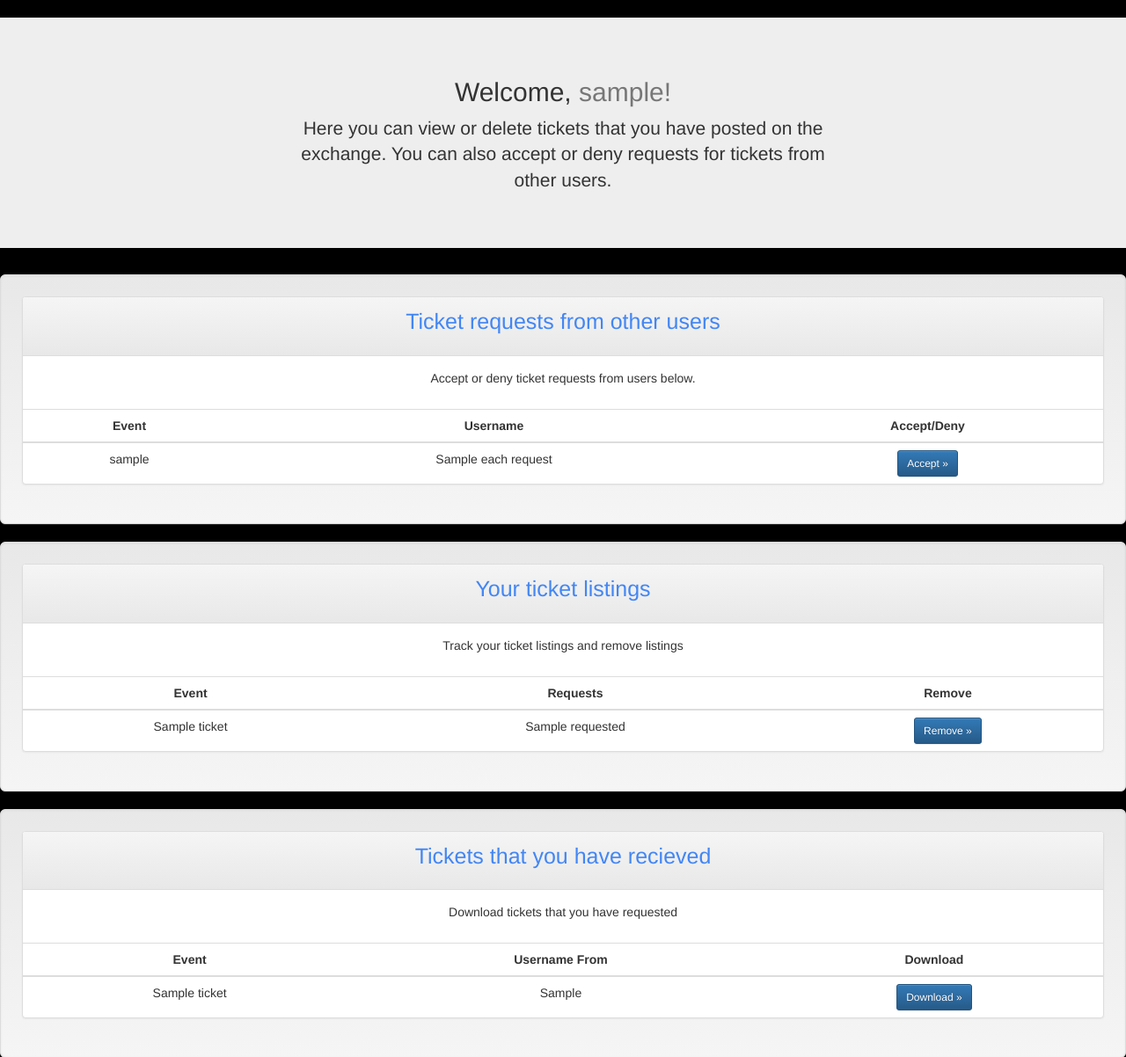
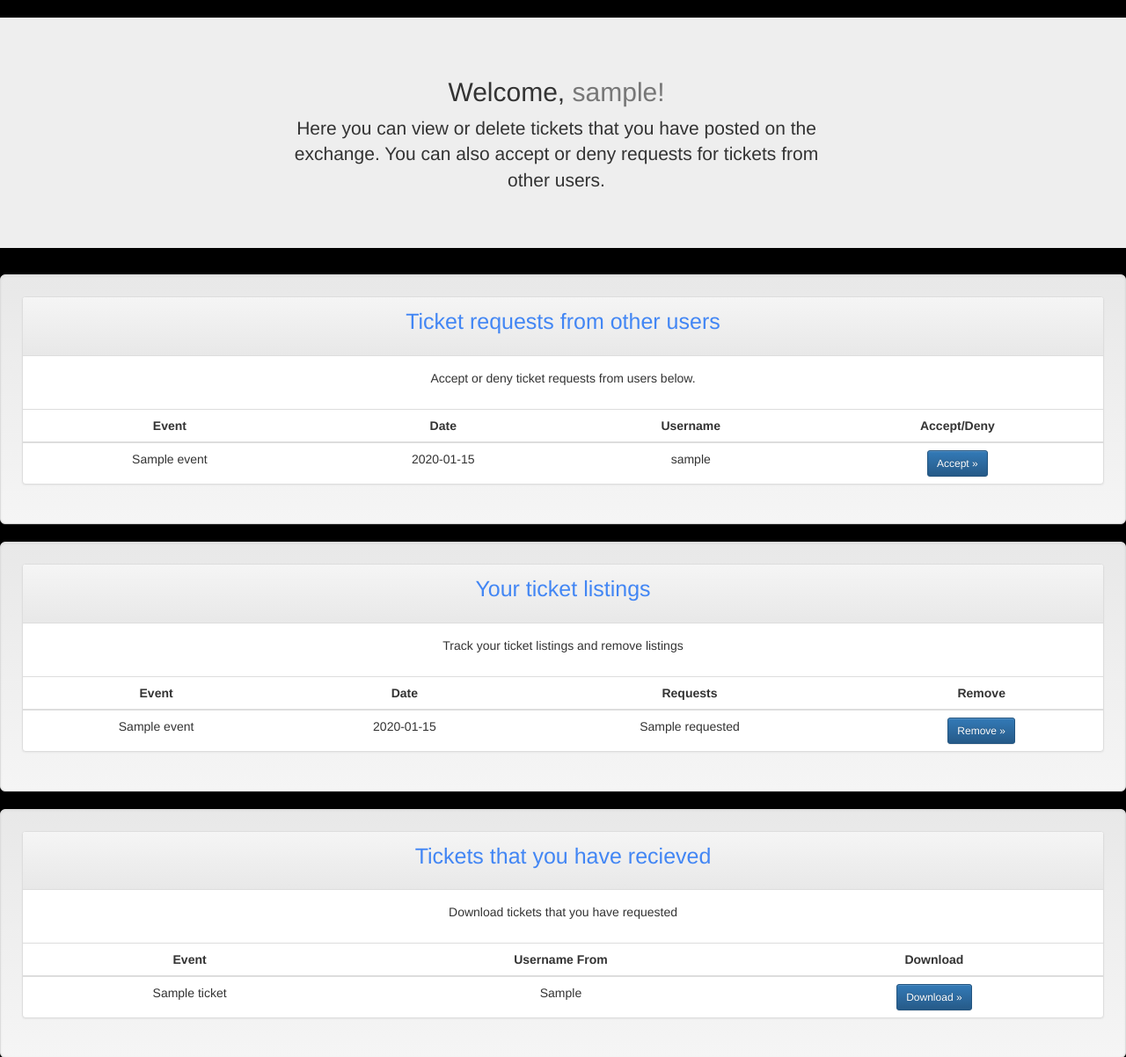
Before and after one commit to Flyer107/TickeX_DB, a Flask app: template templates/account.html in a window 1280 px wide. Shown: the part 52-1254 px from the top of the page at 88% size. Run offline with Flask 2, Linux system fonts and the light colour scheme; the visitor is signed in with stand-in values (Sample User, id 1); the template is opened without the code that fills it: most values are stand-ins (such as "Sample title", 1, 10 or a date in 2020); parts of the project's set-up code (start-up, migrations or seed data) failed here and were passed over; some libraries are stand-ins or nearby versions.

Commit message:
add ticket complete, working on request ticket

```diff
--- a/app.py
+++ b/app.py
@@ -58,7 +58,7 @@ app.config['TEMPLATES_AUTO_RELOAD'] = True
 settings = getKeys()
 ROOT_DIR = os.path.dirname(os.path.abspath(__file__))
 #UPLOAD_FOLDER = os.path.join(ROOT_DIR, settings.get("FOLDER_NAME"))
-slash = "/"
+slash = "/" if settings.get("SLASH", False) else "\\"
 UPLOAD_FOLDER = ROOT_DIR + slash + settings.get("FOLDER_NAME")
 # print(UPLOAD_FOLDER)
 ALLOWED_EXTENSIONS = set(['pdf', 'png', 'jpg', 'jpeg'])
@@ -183,7 +183,6 @@ def index_manager( mydb, args ):
 
 @app.route('/', methods=["GET", "POST"])
 def index():
-    print(session.get("user_id"))
     if request.method=="POST":
         ticket_id = request.form.get('ticket_id')
         session['current_ticket'] = ticket_id
@@ -194,56 +193,73 @@ def index():
         return gameList
     else:
         return render_template('error_page.html', error="Something went wrong.")
+def parse_game_obj(game_obj, args):
+    game_obj.pop('Tickets')
+    game_obj.pop('_id')
+    for key, value in args.items():
+        game_obj[key] = value
+    return game_obj
 
 def add_ticket_manager(mydb, args):
     file = args.get('file')
     username = args.get('username')
-    gameName = args.get('gameName')
+    game_id = args.get('game_id')
     collection = mydb[user_db()]
     results = collection.find_one({'username': username})
     # as a double check to proceed, but this should always be true.
-    if results.get('uploads'):
-        if results.get('_id'):
-            filename = secure_filename(file.filename)
-            ticket_object = {'filename': filename, 'Event': gameName, 'requested': 'False', 'id': get_salt(15)}
-            collection.update_one({'username': username},
-                                    { '$push': {
-                                     'uploads': ticket_object } })
-            collection = mydb[games_db()]
-            game_result = gamescollection.find_one({'Event' : gameName})
-            ticket_object['username'] = username
-            gamescollection.update_one({'gameName' : gameName}, {"$push" : {'tickets': ticket_object }} )
-            slash = "/"
-            print(slash)
-            file.save( app.config['UPLOAD_FOLDER'] + slash + filename)
-            return True
+    if results.get('_id'):
+        game_collection = mydb[games_db()]
+        game_result = game_collection.find_one({'_id' : int(game_id)})
+                # print(game_result)
+        if not game_result:
+            return "Could not verify game."
+
+        # add the ticket object into the users uploads array.
+        filename = secure_filename(file.filename)
+        ticket_object = parse_game_obj(game_result, {'filename' : filename, 'game_id': game_id, 'ticket_id' : get_salt(15)} )
+        # ticket_object['requested'] = 'False'
+        collection.update_one({'username': username},
+                                { '$push': {
+                                 'uploads': ticket_object } })
+
+        # add the ticket object into the game's tickets array.
+        # add the uploader's username to the ticket object
+        ticket_object['username'] = username
+        game_collection.update_one({'_id' : int(game_id)}, {"$push" : {'Tickets': ticket_object }} )
+        # save the file in the uploads folder
+        slash = "/" if settings.get("SLASH", False) else "\\"
+        file.save( app.config['UPLOAD_FOLDER'] + slash + filename)
+        return ""
 
 def get_all_games(mydb, args):
     collection = mydb[games_db()]
     return collection.find({'_id': {'$gt' : -1 }})
+
 @app.route('/addTicket', methods=["GET", "POST"])
 def addTicket():
     if 'username' not in session:
         return redirect(url_for('index'))
 
+    error_message = ""
+
     if request.method == 'POST':
         if 'inputFile' not in request.files:
             return render_template('addTicket.html', error='No file uploaded.')
-        gameName = request.form.get('gameName')
+        game_id = request.form.get('game_id')
         file = request.files['inputFile']
 
         if file.filename == '':
             return render_template('addTicket.html', error='No file found.')
 
         if file and allowed_file(file.filename):
-            print(file.filename)
+
             username = session['username']
-            args = {'file' : file, 'username' : username, 'gameName' : gameName }
-            connect_to_db( add_ticket_manager, args)
+            args = {'file' : file, 'username' : username, 'game_id' : game_id }
+            error_message = connect_to_db( add_ticket_manager, args)
 
     gameList = connect_to_db( get_all_games, None)
 
-    return render_template('addTicket.html', game_list=gameList)
+    return render_template('addTicket.html', game_list=gameList, error=error_message)
 
 @app.route('/accept_request', methods=["POST"])
 def accept_request():
@@ -437,14 +453,16 @@ def request_ticket():
         mycollection = mydb[ settings.get('GAMES_DB') ]
         result = mycollection.find_one({'_id': int(ticket_id) })
         uploaded_tickets = []
-        if 'tickets' in result:
-            gameName = result.get('gameName')
-            for username in result.get('tickets'):
+        if 'Tickets' in result:
+            Event = result.get('Event')
+            Date= result.get("Start Date", "TBA")
+            for ticket_obj in result.get('Tickets'):
                 rating = random.randint(1, 5)
                 number = random.randint(1, 20)
-                uploaded_tickets.append({ "username" : username, 'rating' : rating, 'number_of_ratings' : number})
+                uploaded_tickets.append({ 'ticket_id': ticket_obj.get('ticket_id'), "username" : ticket_obj.get("username"),
+                'rating' : rating, 'number_of_ratings' : number, 'game_id' : ticket_obj.get("game_id")})
                 # print(uploaded_tickets)
-            return render_template('request_ticket.html', uploaded_tickets = uploaded_tickets, gameName = gameName, error=error)
+            return render_template('request_ticket.html', uploaded_tickets = uploaded_tickets, Event = Event, Date = Date, error=error)
         else:
             return render_template('index.html', error='No Tickets found for this Game.')
     finally:
@@ -474,8 +492,9 @@ def login_manager( mydb, args ):
     admin = False
     if result_username_or_email.get('username') == 'admin':
         admin = True
-
-    return ( result_username_or_email.get('_id'), result_username_or_email.get('username'), admin )
+    if result_username_or_email.get('_id') and result_username_or_email.get('username'):
+        return ( result_username_or_email.get('_id'), result_username_or_email.get('username'), admin )
+    return False
 
 @app.route('/login', methods=["GET", "POST"])
 def login():
--- a/templates/account.html
+++ b/templates/account.html
@@ -6,7 +6,7 @@ head %}
 
 {% endblock %} {% block main %}
 <div class="jumbotron">
-  <div class="row featurette">
+  <div style="margin-right:0px;"class="row featurette">
     <div class="col-md-6 col-md-offset-3 text-center">
       <h2 class="featurette-heading">
         Welcome, <span class="text-muted">{{ session.username }}!</span>
@@ -36,21 +36,21 @@ head %}
       <thead>
         <tr>
           <th class="text-center">Event</th>
+           <th class="text-center">Date</th>
           <th class="text-center">Username</th>
-          {#<!-- <th class="text-center">Date</th> -->#}
           <th class="text-center">Accept/Deny</th>
         </tr>
       </thead>
       <tbody>
         {% for each_request in requests %}
         <tr>
+          <td>{{ each_request["Event"] }}</td>
+          <td>{{ each_request["Start Date"] }}</td>
           <td>{{ each_request["username"] }}</td>
-          <td>{{ each_request["gameName"] }}</td>
-          {#<!-- <td>{{ ticket["ticket_date"] }}</td> -->#}
           <td>
             <!-- prettier-ignore -->
             <a
-              onclick="accept_request('{{ each_request.username }}', '{{ each_request.gameName }}')"
+              onclick="accept_request('{{ each_request.username }}', '{{ each_request.game_id }}')"
               name="accountAccept"
               class="btn btn-primary btn-sm"
               href="#"
@@ -80,6 +80,7 @@ head %}
       <thead>
         <tr>
           <th class="text-center">Event</th>
+          <th class='text-center'>Date</th>
           <th class="text-center">Requests</th>
           <th class="text-center">Remove</th>
         </tr>
@@ -87,7 +88,8 @@ head %}
       <tbody>
         {% for ticket in my_listed %}
         <tr>
-          <td>{{ ticket["Gamename"] }}</td>
+          <td>{{ ticket["Event"] }}</td>
+          <td>{{ ticket["Start Date"]}}</td>
           {% if 'requests' in ticket %}
           {{
             ticket[requests] | length
--- a/templates/addTicket.html
+++ b/templates/addTicket.html
@@ -13,6 +13,7 @@ head %}
           <h2 class="module-title font-alt">
             Submit your tickets here!
           </h2>
+          <p>{{ error }}</p>
         </div>
       </div>
     </div>
@@ -23,9 +24,9 @@ head %}
   <form enctype="multipart/form-data" action="" method="post">
     <div class="col-md-6">
       <p class="help-block">Choose the game that matches your ticket.</p>
-      <select name="gameName" class="form-control">
+      <select name="game_id" class="form-control">
         {% for game in game_list %}
-        <option value="{{ game.gameName }}">{{ game.Event }} - {{ game["Start Date"] }}</option>
+        <option value="{{ game._id }}">{{ game.Event }} - {{ game["Start Date"] }}</option>
         {% endfor %}
 
       </select>
```
Also changed, not shown: templates/index.html (+5 -5 lines), templates/request_ticket.html (+12 -15 lines), 1 other file.
